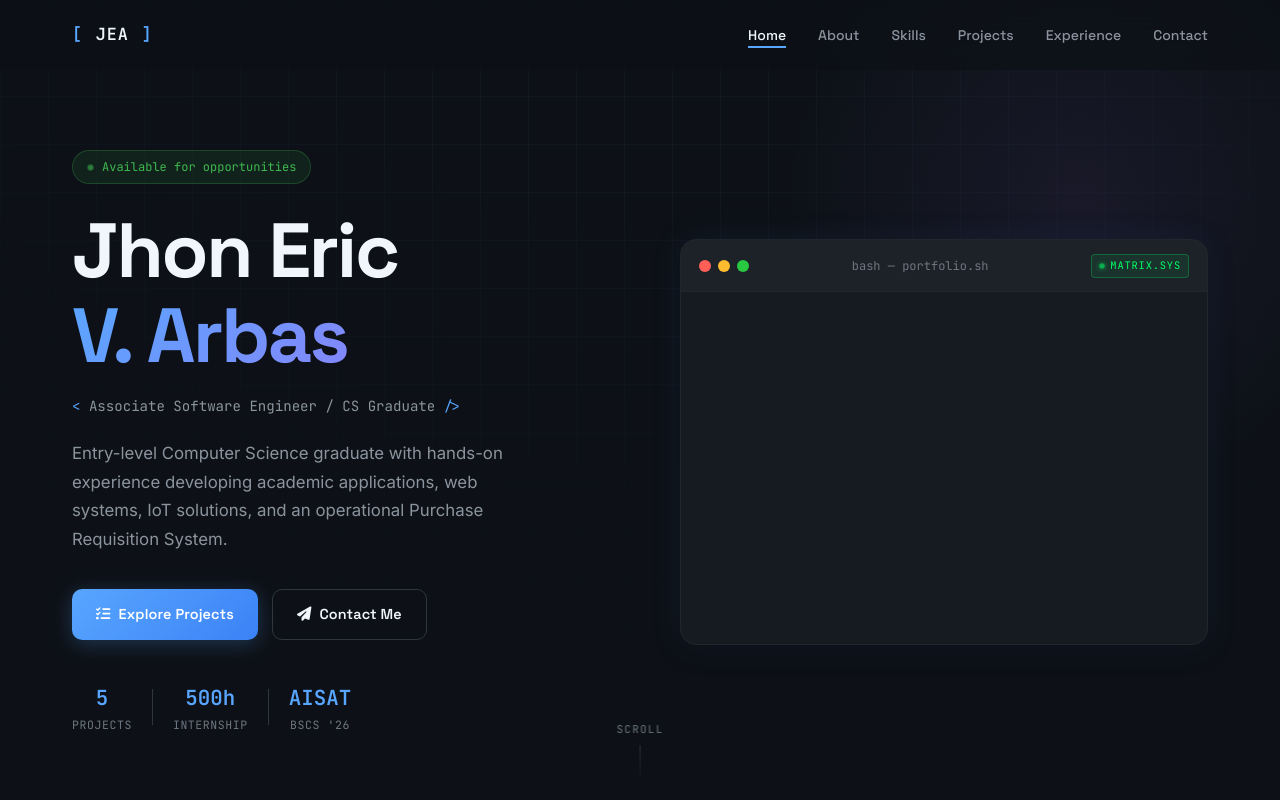
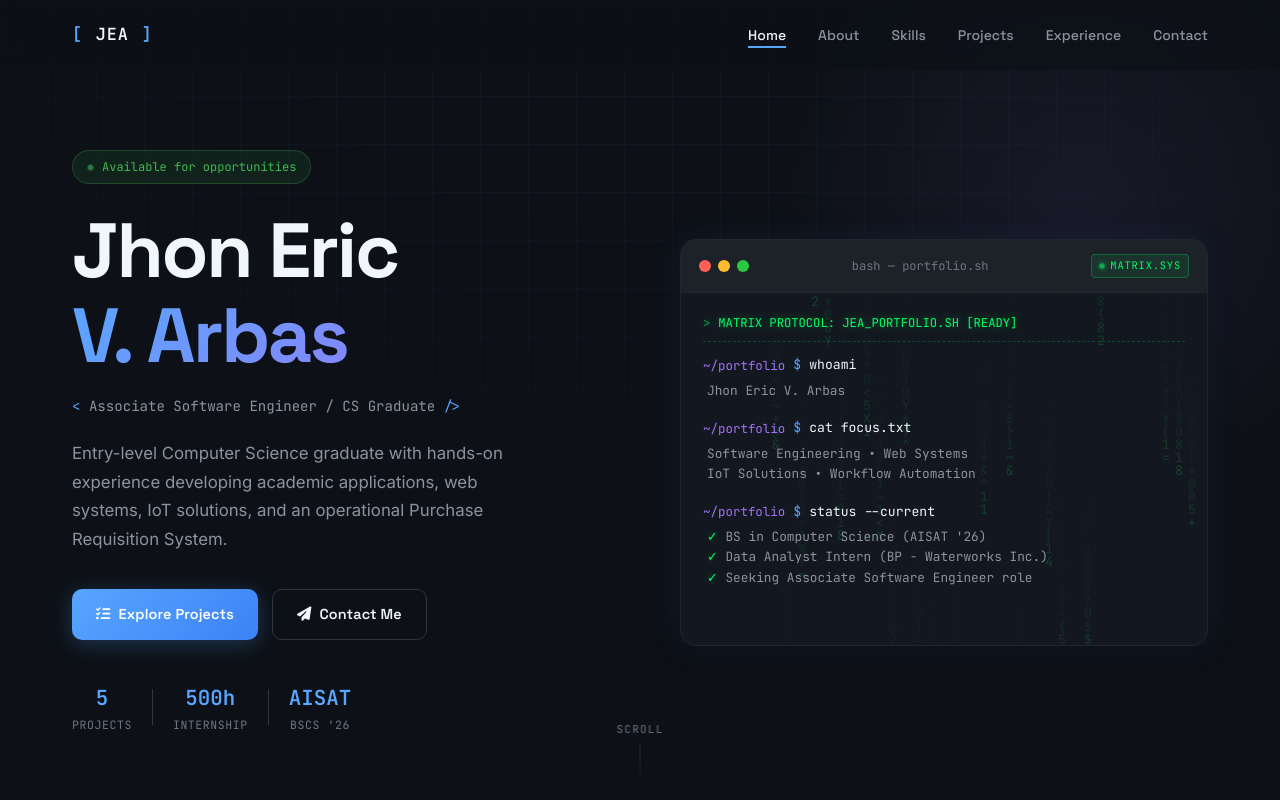
Before and after one commit to iruma5580/portfolio-website, a website: page index.html in a window 1280 px wide. Shown: the top 800 px of the page. Drawn offline with Linux system fonts and the light colour scheme; no server answers.

Commit message:
Fix terminal visibility: ensure default visibility, embed self-executing matrix script, add cache-busting headers

```diff
--- a/css/style.css
+++ b/css/style.css
@@ -587,12 +587,26 @@ button { cursor: pointer; border: none; background: none; font: inherit; }
   50% { opacity: 0; }
 }
 
-/* Terminal animation classes — toggled by JS */
-.terminal-line, .terminal-output {
+/* Terminal visibility: ALWAYS visible by default! */
+.terminal-matrix-intro,
+.terminal-line,
+.terminal-output {
+  opacity: 1;
+}
+
+/* Only hide elements while JavaScript animation is actively running */
+.hero-terminal.is-animating .terminal-matrix-intro,
+.hero-terminal.is-animating .terminal-line,
+.hero-terminal.is-animating .terminal-output {
   opacity: 0;
   transition: opacity 0.25s ease;
 }
-.terminal-line.show, .terminal-output.show { opacity: 1; }
+
+.hero-terminal.is-animating .terminal-matrix-intro.show,
+.hero-terminal.is-animating .terminal-line.show,
+.hero-terminal.is-animating .terminal-output.show {
+  opacity: 1;
+}
 
 /* Scroll hint */
 .hero-scroll-hint {
--- a/index.html
+++ b/index.html
@@ -20,8 +20,8 @@
   <link rel="stylesheet" href="https://cdnjs.cloudflare.com/ajax/libs/font-awesome/6.5.1/css/all.min.css" />
 
   <!-- Styles -->
-  <link rel="stylesheet" href="css/previews.css" />
-  <link rel="stylesheet" href="css/style.css" />
+  <link rel="stylesheet" href="css/previews.css?v=2.7.0" />
+  <link rel="stylesheet" href="css/style.css?v=2.7.0" />
 </head>
 <body>
 
@@ -157,6 +157,152 @@
           </div>
         </div>
       </div>
+
+      <!-- Self-executing inline script: runs immediately without waiting for external JS or DOM events -->
+      <script>
+      (function() {
+        var terminal = document.querySelector('.hero-terminal');
+        if (!terminal) return;
+
+        // 1. Matrix Digital Rain Canvas
+        var canvas = document.getElementById('terminal-matrix-canvas');
+        if (canvas) {
+          var ctx = canvas.getContext('2d');
+          var parent = canvas.parentElement;
+          var resize = function() {
+            canvas.width = parent.clientWidth || 320;
+            canvas.height = parent.clientHeight || 240;
+          };
+          resize();
+          window.addEventListener('resize', resize, { passive: true });
+
+          var MATRIX_CHARS = '01010101XYZ0123456789!@#$%^&*<>[]{}/*+=~';
+          var fontSize = 13;
+          var cols = Math.floor(canvas.width / fontSize);
+          var drops = [];
+          for (var c = 0; c < cols; c++) drops.push(1);
+          var last = 0;
+
+          function renderRain(t) {
+            requestAnimationFrame(renderRain);
+            if (t - last < 32) return;
+            last = t;
+
+            var curCols = Math.floor(canvas.width / fontSize);
+            if (drops.length !== curCols) {
+              cols = curCols;
+              drops = [];
+              for (var i = 0; i < cols; i++) drops.push(1);
+            }
+
+            ctx.fillStyle = 'rgba(13, 17, 23, 0.22)';
+            ctx.fillRect(0, 0, canvas.width, canvas.height);
+            ctx.fillStyle = '#00ff66';
+            ctx.font = fontSize + 'px "JetBrains Mono", monospace';
+
+            for (var i = 0; i < drops.length; i++) {
+              var ch = MATRIX_CHARS[Math.floor(Math.random() * MATRIX_CHARS.length)];
+              ctx.fillText(ch, i * fontSize, drops[i] * fontSize);
+              if (drops[i] * fontSize > canvas.height && Math.random() > 0.975) {
+                drops[i] = 0;
+              }
+              drops[i]++;
+            }
+          }
+          requestAnimationFrame(renderRain);
+        }
+
+        // Enable animation classes
+        terminal.classList.add('is-animating');
+
+        // 2. Matrix Decode & Typing Sequence
+        var CHARS = '01010101XYZ0123456789!@#$%^&*<>[]{}/*+=~';
+        var sleep = function(ms) { return new Promise(function(r) { setTimeout(r, ms); }); };
+
+        var introEl = document.getElementById('t-matrix-intro');
+        var introTextEl = document.getElementById('t-matrix-text');
+        var lines = [
+          { cmdId: 't-cmd-1', text: 'whoami', outId: 't-out-1' },
+          { cmdId: 't-cmd-2', text: 'cat focus.txt', outId: 't-out-2' },
+          { cmdId: 't-cmd-3', text: 'status --current', outId: 't-out-3' }
+        ];
+
+        // Clear command text initially for typing
+        lines.forEach(function(l) {
+          var el = document.getElementById(l.cmdId);
+          if (el) el.textContent = '';
+        });
+
+        var scramble = function(el, text, duration) {
+          return new Promise(function(resolve) {
+            var step = 0;
+            var total = 22;
+            var interval = setInterval(function() {
+              el.innerHTML = text.split('').map(function(c, i) {
+                if (c === ' ') return ' ';
+                if (i < (step / total) * text.length) return c;
+                var r = CHARS[Math.floor(Math.random() * CHARS.length)];
+                return '<span class="matrix-glitch">' + r + '</span>';
+              }).join('');
+              step++;
+              if (step >= total) {
+                clearInterval(interval);
+                el.textContent = text;
+                resolve();
+              }
+            }, (duration || 650) / total);
+          });
+        };
+
+        var typeCmd = async function(el, text) {
+          el.textContent = '';
+          for (var i = 0; i < text.length; i++) {
+            var r = CHARS[Math.floor(Math.random() * CHARS.length)];
+            el.innerHTML = text.slice(0, i) + '<span class="matrix-glitch">' + r + '</span>';
+            await sleep(20);
+            el.textContent = text.slice(0, i + 1);
+            await sleep(40 + Math.random() * 20);
+          }
+        };
+
+        (async function runTerminal() {
+          await sleep(200);
+
+          if (introEl && introTextEl) {
+            introEl.classList.add('show');
+            await scramble(introTextEl, 'MATRIX PROTOCOL: JEA_PORTFOLIO.SH [READY]', 650);
+            await sleep(300);
+          }
+
+          for (var k = 0; k < lines.length; k++) {
+            var l = lines[k];
+            var cmdEl = document.getElementById(l.cmdId);
+            var outEl = document.getElementById(l.outId);
+            if (!cmdEl || !outEl) continue;
+
+            var lineEl = cmdEl.closest('.terminal-line');
+            if (lineEl) lineEl.classList.add('show');
+
+            await sleep(180);
+            await typeCmd(cmdEl, l.text);
+            await sleep(220);
+            outEl.classList.add('show');
+            await sleep(350);
+          }
+
+          terminal.classList.remove('is-animating');
+        })();
+
+        // Safety fallback: reveal everything after 5s if anything halted
+        setTimeout(function() {
+          terminal.classList.remove('is-animating');
+          if (introEl) introEl.classList.add('show');
+          document.querySelectorAll('.terminal-line, .terminal-output').forEach(function(el) {
+            el.classList.add('show');
+          });
+        }, 5000);
+      })();
+      </script>
     </div>
 
     <div class="hero-scroll-hint" aria-hidden="true">
@@ -861,8 +1007,8 @@
   </div>
 
   <!-- Scripts -->
-  <script src="js/projects.js"></script>
-  <script src="js/main.js"></script>
-  <script src="js/data-loader.js"></script>
+  <script src="js/projects.js?v=2.7.0"></script>
+  <script src="js/main.js?v=2.7.0"></script>
+  <script src="js/data-loader.js?v=2.7.0"></script>
 </body>
 </html>
```
Also changed, not shown: server.js (+8 -2 lines).
